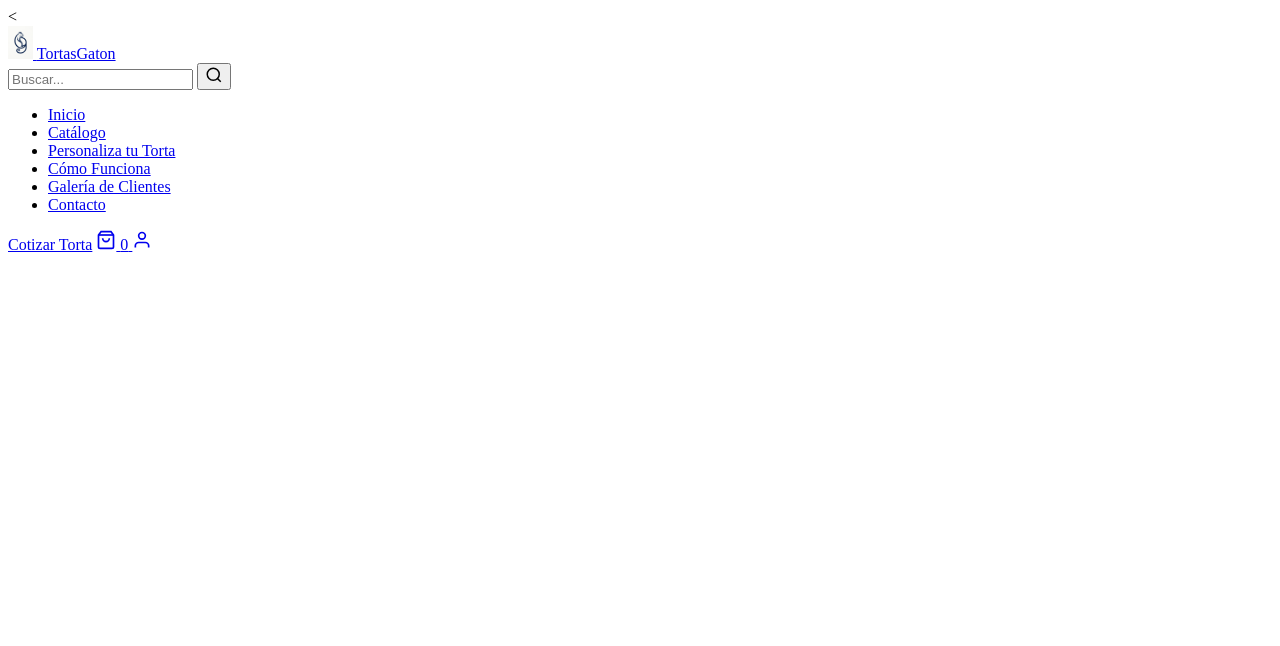
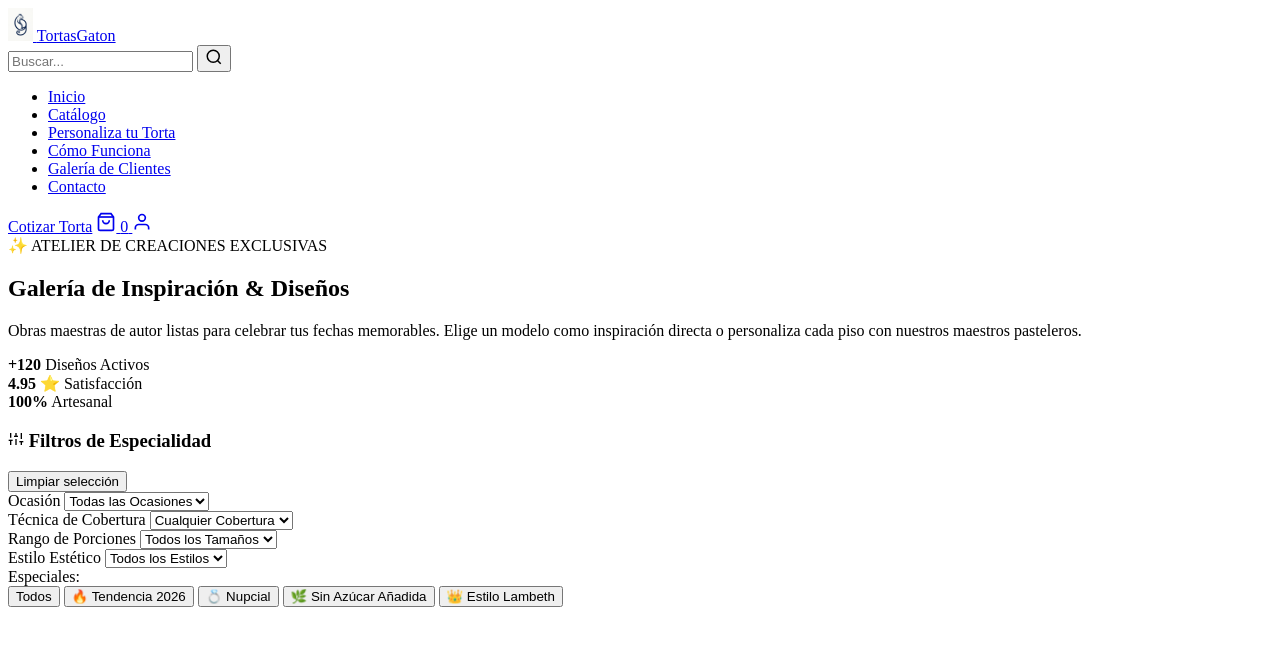
Before and after one commit to SilverStun6812/TortasGaton, a plain HTML site: page html-ccs/catalogo.html in a window 1280 px wide. Drawn offline with Linux system fonts and the light colour scheme.

Commit message:
Comenzando con catalogo.html

```diff
--- a/html-ccs/catalogo.html
+++ b/html-ccs/catalogo.html
@@ -4,17 +4,16 @@
     <title>Tortas Gaton</title>
     <link rel="icon" type="image/png" href="../src/assets/images/Logo Gaton V2.png">
     <meta charset="UTF-8">
-    <meta name="viewport" content="width=device-width">
+    <meta name="viewport" content="width=device-width, initial-scale=1.0">
     <meta name="robots" content="index, follow">
     <meta name= "theme-color" content="#09f">
     <meta name="description" content="La Torta que quieras te la tengo y si no te la fabrico 😋">
-    <!-- Inicio OPEN GRAPH -->
 
-
-    <!-- Fin OPEN GRAPH -->
     <!-- Inicio iconos del footer -->
-    <<link rel="stylesheet" href="https://cdnjs.cloudflare.com/ajax/libs/font-awesome/6.5.2/css/all.min.css" />
+    <link rel="stylesheet" href="https://cdnjs.cloudflare.com/ajax/libs/font-awesome/6.5.2/css/all.min.css" />
     <!-- Fin iconos del footer -->
+	<!-- Para Archivo tu archivo CSS -->
+    <!-- <link rel="stylesheet" href="../src/assets/css/styles.css"> -->
 </head>
 
 <body>
@@ -22,7 +21,7 @@
 		<header>
 			<nav class="navbar">
 				<!-- Logo con imagen y texto-->
-				<a href="#" class="logo">
+				<a href="index.html" class="logo">
             		<img src="../src/assets/images/Logo Gaton V1.png" alt="TortasGaton Logo" width="25">
             		<span>TortasGaton</span>
         		</a>
@@ -70,14 +69,104 @@
         		</div>
 			</nav>
 		</header>
-</body>
+		<!-- 2. Sección: Encabezado y filtros de Catálogo-->
+		 <main class="catalog-main">
+			<section class="catalog-hero-section">
+				<div class="catalog-intro">
+					<!-- Etiqueta superior -->
+					 <div class="catalog-badge">
+						<span>✨ ATELIER DE CREACIONES EXCLUSIVAS</span>
+					 </div>
+					<!-- Título y descripción-->
+					<h1>Galería de Inspiración & Diseños</h1>
+					<p>Obras maestras de autor listas para celebrar tus fechas memorables. Elige un modelo como inspiración directa o personaliza cada piso con nuestros maestros pasteleros. </p>
+				</div>
+				<!-- Estadísticas del catálogo (a la derecha) -->
+				<div class="catalog-stats">
+					<div class="stat-box">
+						<strong>+120</strong>
+                    	<span>Diseños Activos</span>
+					</div>
+					<div class="stat-box">
+						<strong>4.95 ⭐</strong>
+                    	<span>Satisfacción</span>
+					</div>
+					<div class="stat-box">
+						<strong>100%</strong>
+                    	<span>Artesanal</span>
+					</div>
+				</div>
+			</section>
+
+			<!--Sección de Filtros de Especialidad-->
+			<section class="filters-container">
+				<div class="filters-header">
+					<h3>
+						<svg width="16" height="16" viewBox="0 0 24 24" fill="none" stroke="currentColor" stroke-width="2">
+							<line x1="4" y1="21" x2="4" y2="14"></line>
+							<line x1="4" y1="10" x2="4" y2="3"></line>
+							<line x1="12" y1="21" x2="12" y2="12"></line>
+							<line x1="12" y1="8" x2="12" y2="3"></line>
+							<line x1="20" y1="21" x2="20" y2="16"></line>
+							<line x1="20" y1="12" x2="20" y2="3"></line>
+							<line x1="1" y1="14" x2="7" y2="14"></line>
+							<line x1="9" y1="8" x2="15" y2="8"></line>
+							<line x1="17" y1="16" x2="23" y2="16"></line>
+						</svg>
+						Filtros de Especialidad
+					</h3>
+					<button class="btn-clear-filters"> Limpiar selección</button>
+				</div>
+
+				<!-- Selectores Desplegables-->
+				 <div class="filters-dropdowns">
+					<div class="filter-group">
+						<label>Ocasión</label>
+						<select aria-label="Ocasión">
+							<option> Todas las Ocasiones</option>
+						</select>
+					</div>
+					<div class="filter-group">
+						<label>Técnica de Cobertura</label>
+						<select aria-label="Técnica de Cobertura">
+							<option>Cualquier Cobertura</option>
+						</select>
+					</div>
+					<div class="filter-group">
+						<label>Rango de Porciones</label>
+						<select aria-label="Rango de Porciones">
+							<option>Todos los Tamaños</option>
+						</select>
+					</div>
+					<div class="filter-group">
+						<label>Estilo Estético</label>
+						<select aria-label="Estilo Estético">
+							<option>Todos los Estilos</option>
+						</select>
+					</div>
+				 </div>
+
+				 <!-- Etiquetas de Filtros Especiales / Rápidos-->
+				 <div class="filter-tags-row">
+					<span class="tags-label"> Especiales:</span>
+					<div class="tags-list">
+						<button class="filter-tag active">Todos</button>
+                    	<button class="filter-tag">🔥 Tendencia 2026</button>
+                    	<button class="filter-tag">💍 Nupcial</button>
+                    	<button class="filter-tag">🌿 Sin Azúcar Añadida</button>
+                    	<button class="filter-tag">👑 Estilo Lambeth</button>
+					</div>
+				 </div>
+			</section>
+		 </main>
 
 
 
-<footer>
+
+	<footer>
 
 
 
-</footer>
-
+	</footer>
+</body>
 </html>
```
Also changed, not shown: html-ccs/clientes.html (+1 -1 lines), html-ccs/contacto.html (+1 -1 lines), html-ccs/cotizar.html (+1 -1 lines), html-ccs/funciona.html (+1 -1 lines), html-ccs/personaliza.html (+1 -1 lines).
